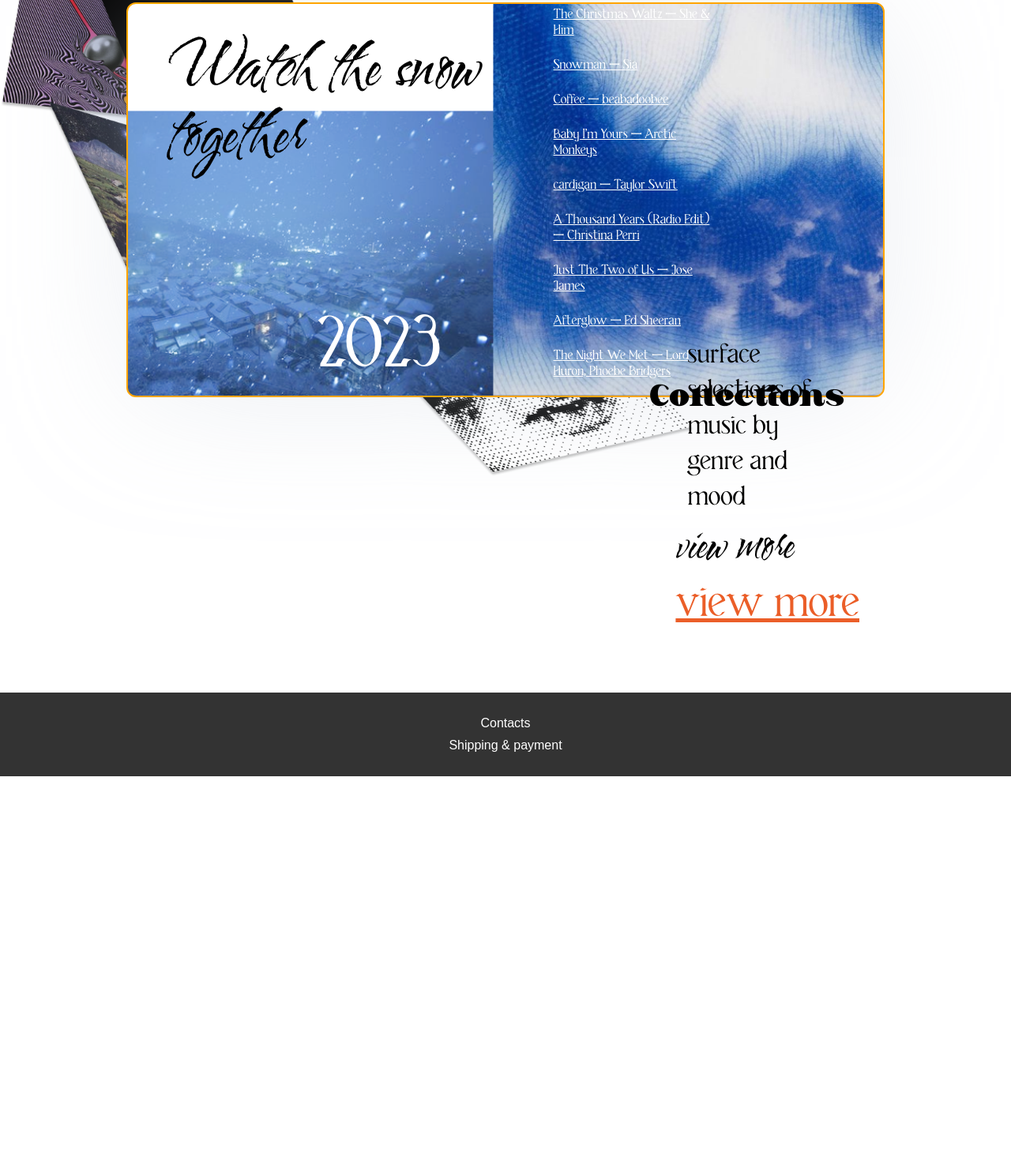
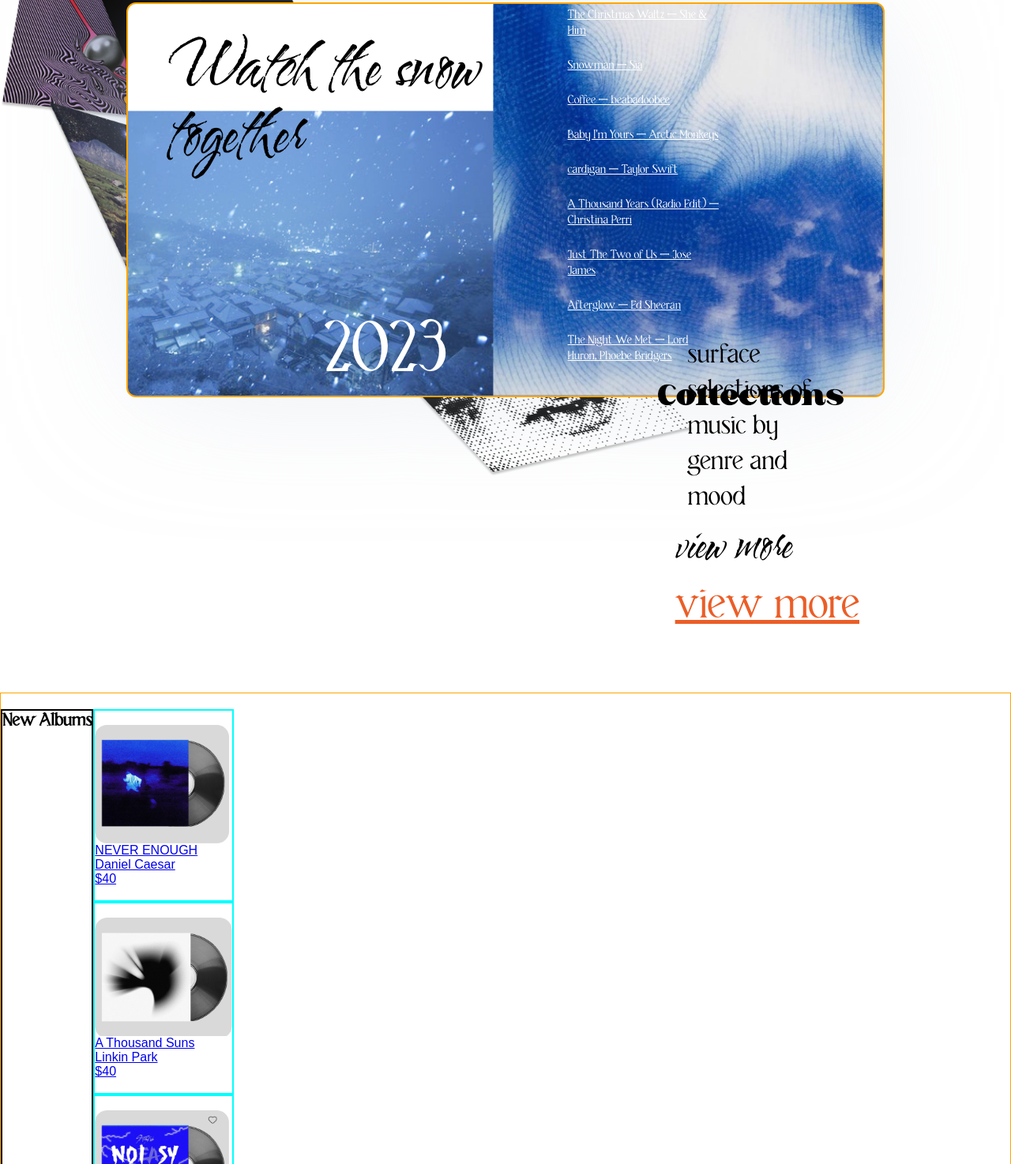
Before and after one commit to thenewfroza/FrontEnd, a plain HTML site: page lab_1/vinylShop.html in a window 1280 px wide. Shown: the part 1326-2800 px from the top of the page at 79% size. Before the commit the page ends 2309 px from the top, so only its background shows below. Drawn offline with Linux system fonts and the light colour scheme.

Commit message:
fix: px to rem

```diff
--- a/lab_1/styles.css
+++ b/lab_1/styles.css
@@ -1,3 +1,7 @@
+html {
+    font-size: 16px;
+}
+
 * {
     margin: 0;
     padding: 0;
@@ -41,6 +45,7 @@ body {
 
 .navbar__menu li {
     margin-right: 20px;
+    text-transform: uppercase;
 }
 
 .navbar__menu a {
@@ -52,8 +57,8 @@ body {
 .navbar__icons a {
     color: #fff;
     text-decoration: none;
-    font-size: 16px;
-    margin-left: 20px;
+    font-size: 1rem;
+    margin-left: 1.25rem;
     display: flex;
     align-items: center;
 }
@@ -100,9 +105,9 @@ body {
 
 .section__title {
     color: #fff;
-    font-size: 140px;
+    font-size: 8.75rem;
     font-weight: 400;
-    line-height: 222px;
+    line-height: 13.875rem;
     text-align: left;
     margin-bottom: 10px;
     font-family: Bastro, sans-serif;
@@ -111,9 +116,9 @@ body {
 .section__content aside {
     color: #ffffff;
     font-family: 'Maghfirea', serif;
-    font-size: 60px;
+    font-size: 3.75rem;
     font-weight: 400;
-    line-height: 65px;
+    line-height: 4rem;
     text-align: left;
     margin-top: 55%;
     margin-left: 45%;
@@ -126,15 +131,15 @@ body {
     flex-direction: column;
     align-items: flex-start;
     font-family: 'Bastro', sans-serif;
-    font-size: 40px;
+    font-size: 2.5rem;
     font-weight: 400;
-    line-height: 65px;
+    line-height: 4rem;
     text-align: right;
 
 }
 
 .quote__part1 {
-    font-size: 50px;
+    font-size: 3rem;
     font-family: 'Water Brush', cursive;
     text-align: right;
     word-wrap: break-word;
@@ -195,9 +200,9 @@ body {
 
 .collections h2 {
     font-family: 'Bastro', serif;
-    font-size: 30px;
+    font-size: 1.8rem;
     font-weight: 400;
-    line-height: 64px;
+    line-height: 4rem;
     text-align: left;
     position: absolute;
     bottom: 27.5%;
@@ -209,9 +214,9 @@ body {
 .collections__aside {
     font-family: "Maghfirea", serif;
     position: absolute;
-    font-size: 36px;
+    font-size: 2.25rem;
     font-weight: 400;
-    line-height: 45px;
+    line-height: 2.8rem;
     width: 15%;
     bottom: 18%;
     right: 17%;
@@ -230,9 +235,9 @@ body {
 
 .collections__content__title {
     font-family: 'Water Brush', cursive;
-    font-size: 78px;
+    font-size: 4.875rem;
     font-weight: 400;
-    line-height: 85px;
+    line-height: 5.3125rem;
     text-align: left;
     margin-left: 50px;
     margin-top: 40px;
@@ -241,9 +246,9 @@ body {
 .collections__content__aside {
     color: #ffffff;
     font-family: 'Maghfirea', serif;
-    font-size: 96px;
+    font-size: 6rem;
     font-weight: 400;
-    line-height: 104px;
+    line-height: 6.5rem;
     text-align: left;
     margin-top: 32%;
     margin-left: 44%;
@@ -260,9 +265,9 @@ body {
     margin-bottom: 2px;
     color: #ffffff;
     font-family: 'Maghfirea', serif;
-    font-size: 18px;
+    font-size: 1rem;
     font-weight: 400;
-    line-height: 20px;
+    line-height: 1.25rem;
 }
 
 .collection__column a:hover {
@@ -279,17 +284,17 @@ body {
 .collections__button a {
     color: #EB5E28;
     font-family: 'Maghfirea', serif;
-    font-size: 59px;
+    font-size: 3.7rem;
     font-weight: 400;
-    line-height: 64px;
+    line-height: 4rem;
     text-align: left;
 }
 
 .collections__button p {
     font-family: 'Water Brush', cursive;
-    font-size: 55px;
+    font-size: 3.4rem;
     font-weight: 400;
-    line-height: 81px;
+    line-height: 5.1rem;
     text-align: left;
 }
 
--- a/lab_1/vinylShop.html
+++ b/lab_1/vinylShop.html
@@ -92,29 +92,29 @@
             </div>
         </div>
     </div>
-<!--    <div class="new__albums">-->
-<!--        <h2>New Albums</h2>-->
-<!--        <div class="new-albums__container">-->
-<!--            <div class="album">-->
-<!--                <a href="#">-->
-<!--                    <img src="ImgSourse/newAlbums/NeverEnough.png" alt="Daniel Caesar - Never Enough">-->
-<!--                    <p>NEVER ENOUGH<br>Daniel Caesar<br>$40</p>-->
-<!--                </a>-->
-<!--            </div>-->
-<!--            <div class="album">-->
-<!--                <a href="#">-->
-<!--                    <img src="ImgSourse/newAlbums/LinkinPark.png" alt="Linkin Park - A Thousand Suns">-->
-<!--                    <p>A Thousand Suns<br>Linkin Park<br>$40</p>-->
-<!--                </a>-->
-<!--            </div>-->
-<!--            <div class="album">-->
-<!--                <a href="#">-->
-<!--                    <img src="ImgSourse/newAlbums/StrayKids.png" alt="Stray Kids - NOEASY">-->
-<!--                    <p>NOEASY<br>Stray Kids<br>$40</p>-->
-<!--                </a>-->
-<!--            </div>-->
-<!--        </div>-->
-<!--    </div>-->
+    <div class="new__albums">
+        <h2>New Albums</h2>
+        <div class="new-albums__container">
+            <div class="album">
+                <a href="#">
+                    <img src="ImgSourse/newAlbums/NeverEnough.png" alt="Daniel Caesar - Never Enough">
+                    <p>NEVER ENOUGH<br>Daniel Caesar<br>$40</p>
+                </a>
+            </div>
+            <div class="album">
+                <a href="#">
+                    <img src="ImgSourse/newAlbums/LinkinPark.png" alt="Linkin Park - A Thousand Suns">
+                    <p>A Thousand Suns<br>Linkin Park<br>$40</p>
+                </a>
+            </div>
+            <div class="album">
+                <a href="#">
+                    <img src="ImgSourse/newAlbums/StrayKids.png" alt="Stray Kids - NOEASY">
+                    <p>NOEASY<br>Stray Kids<br>$40</p>
+                </a>
+            </div>
+        </div>
+    </div>
 </main>
 
 <footer class="footer">
```
